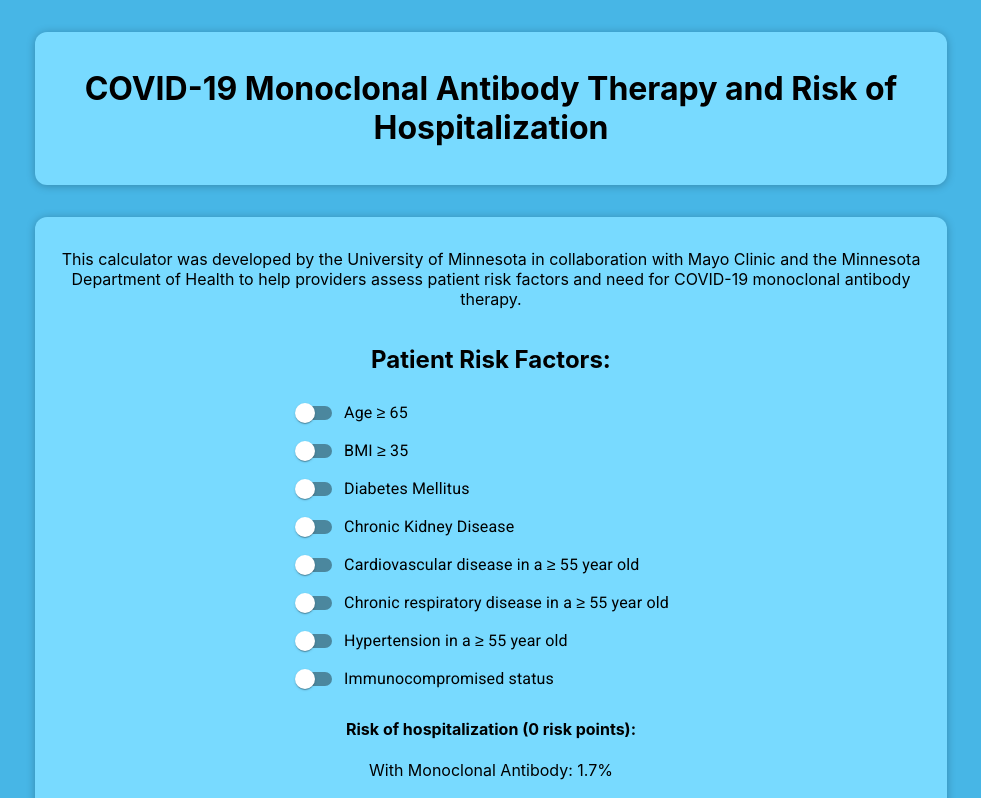
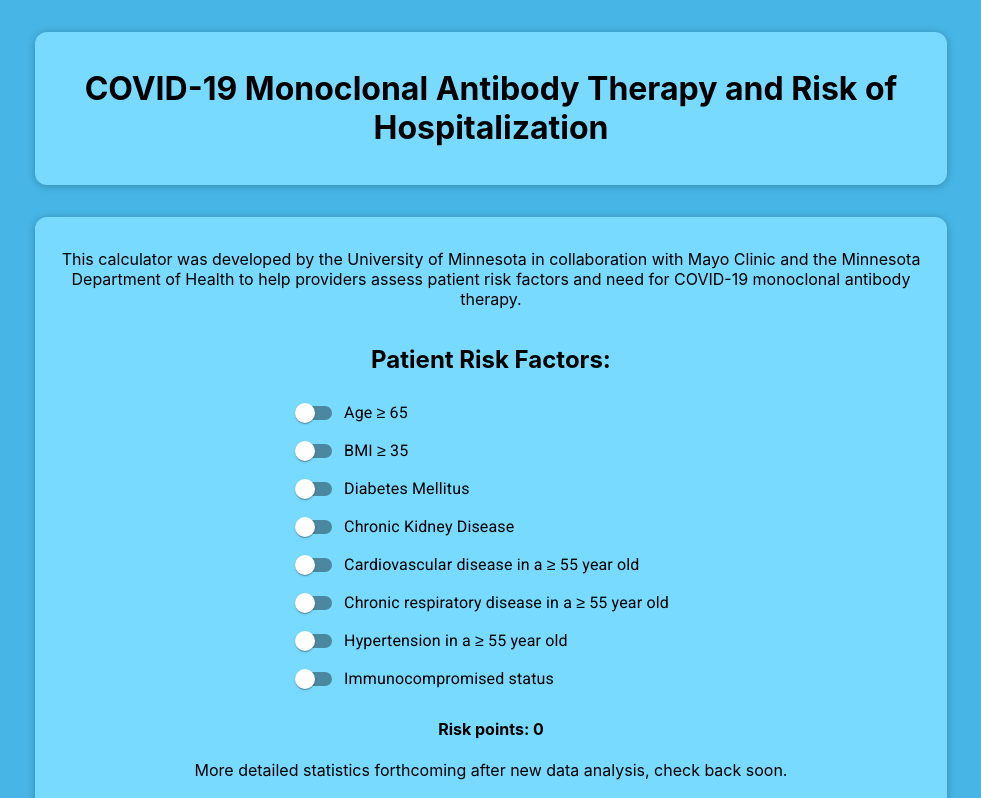
Before and after one commit to mfpullen22/mabcalc_code, a React (Create React App) app: page / in a window 1280 px wide. Shown: the top 798 px of the page, without its empty margins (149-1130 px from the left). Built offline with nearby package versions, Linux system fonts and the light colour scheme; a web font is replaced by a local one.

Commit message:
Removed stats temporarily from Results.js

```diff
--- a/src/Components/Result.js
+++ b/src/Components/Result.js
@@ -3,7 +3,13 @@ import React from "react";
 function Result(props) {
     let prob = props.prob;
 
-   if (prob === 0) {
+    return (
+        <div>
+            <h4>Risk points: {prob}</h4>
+            <p>More detailed statistics forthcoming after new data analysis, check back soon.</p>
+        </div>
+    )
+   /* if (prob === 0) {
         return (
             <div>
                 <h4>Risk of hospitalization ({prob} risk points):</h4>
@@ -129,7 +135,7 @@ function Result(props) {
                 <p>NNT: 3</p>
             </div>
         );
-    }
+    } */
 };
 
 export default Result;
```
